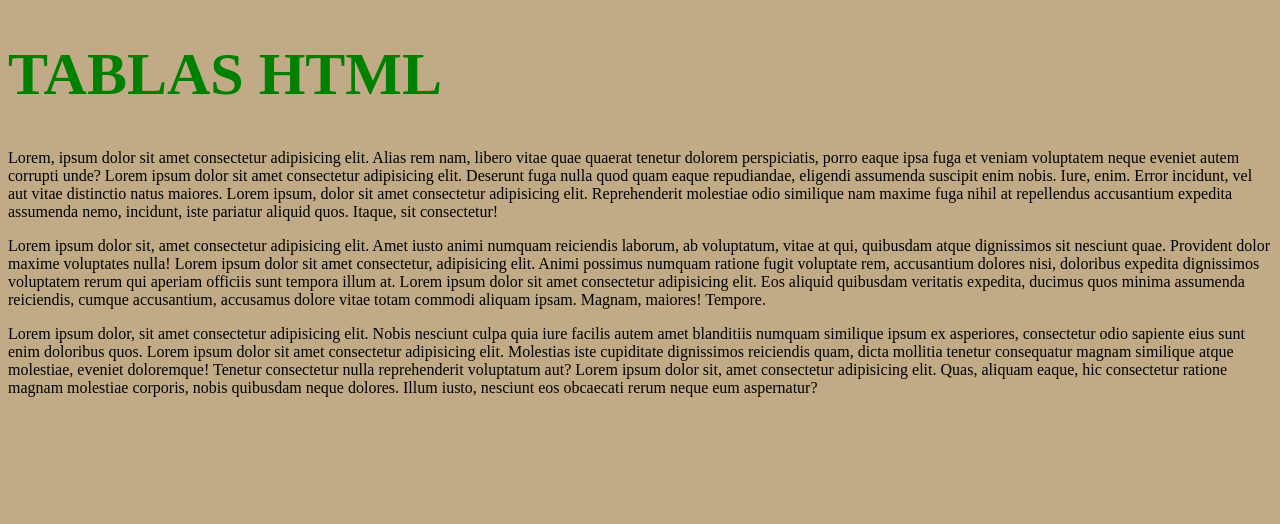
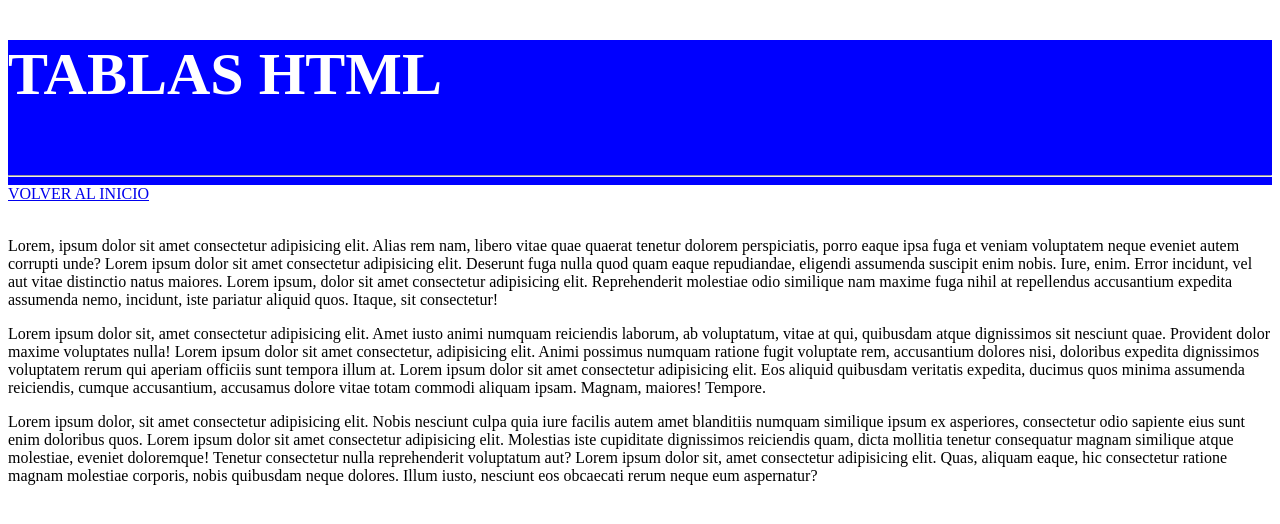
Before and after one commit to JOALAGUDELO/claseCSS, a plain HTML site: page pagina1.html in a window 1280 px wide. Drawn offline with Linux system fonts and the light colour scheme.

Commit message:
se crea pagina 1

```diff
--- a/estilos.css
+++ b/estilos.css
@@ -17,14 +17,15 @@ h3 {
     color: #091FF6   ;
 }
 
-body {
-    background: rgb(192, 171, 134);
-}
-
 .header_pagina1 {
-    color: green;
+    background-color: blue;
+    color: white
 }
 
 .header_index {
-    color: blue;
+    background-color: green;
 }
+
+.nav_pagina1 {
+    background-color: white;
+}
--- a/pagina1.html
+++ b/pagina1.html
@@ -8,8 +8,12 @@
 </head>
 <body>
     <header class="header_pagina1">
-        <H1>TABLAS HTML</H1>
-        <a href="index.html"></a>
+        <H1>TABLAS HTML</H1><BR>
+            <HR>
+        <NAV class="nav_pagina1">
+            <a href="index.html">VOLVER AL INICIO</a><BR><BR>
+        </NAV>
+
     </header>
     <MAIN>
         <section>
```
Also changed, not shown: index.html (+4 -1 lines).
